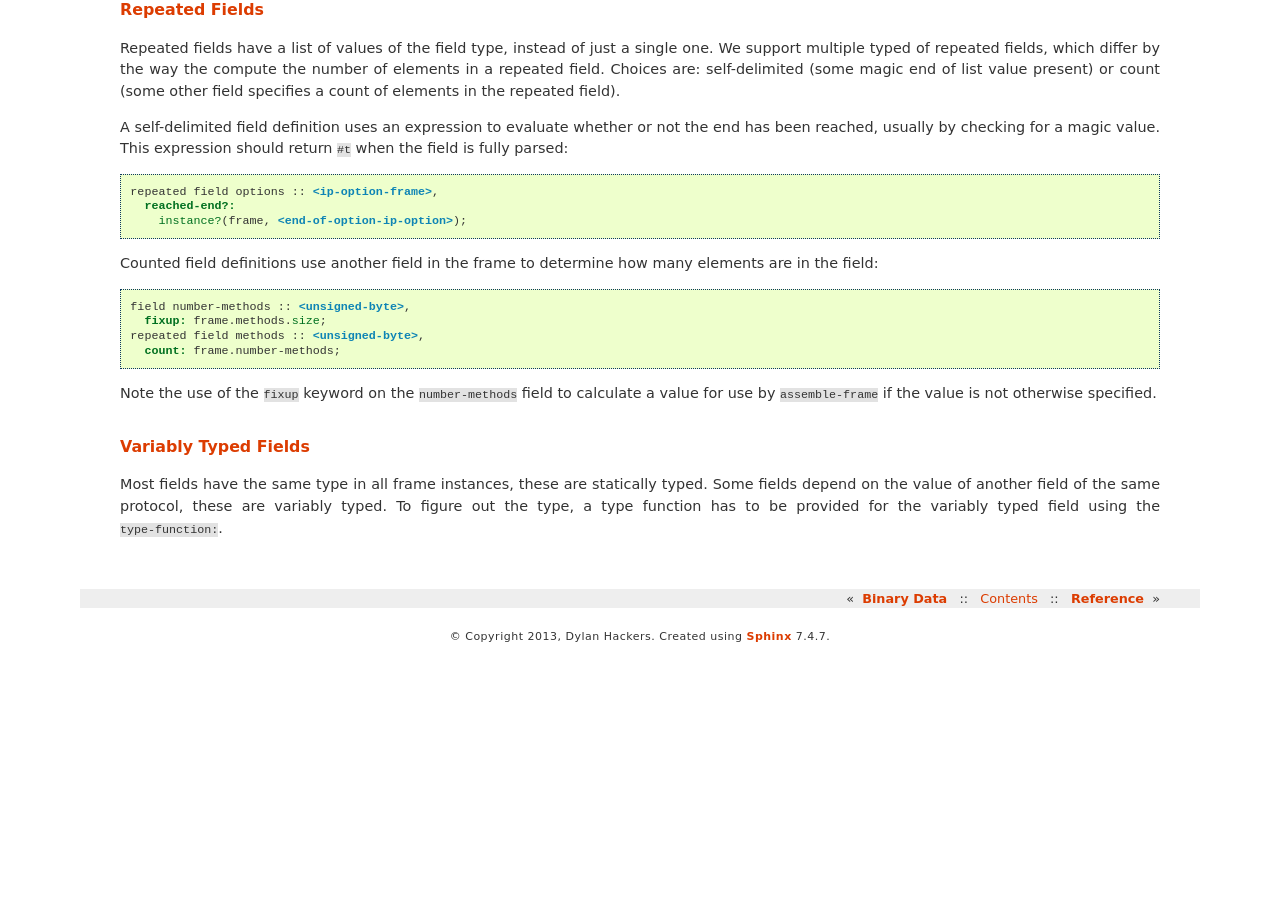
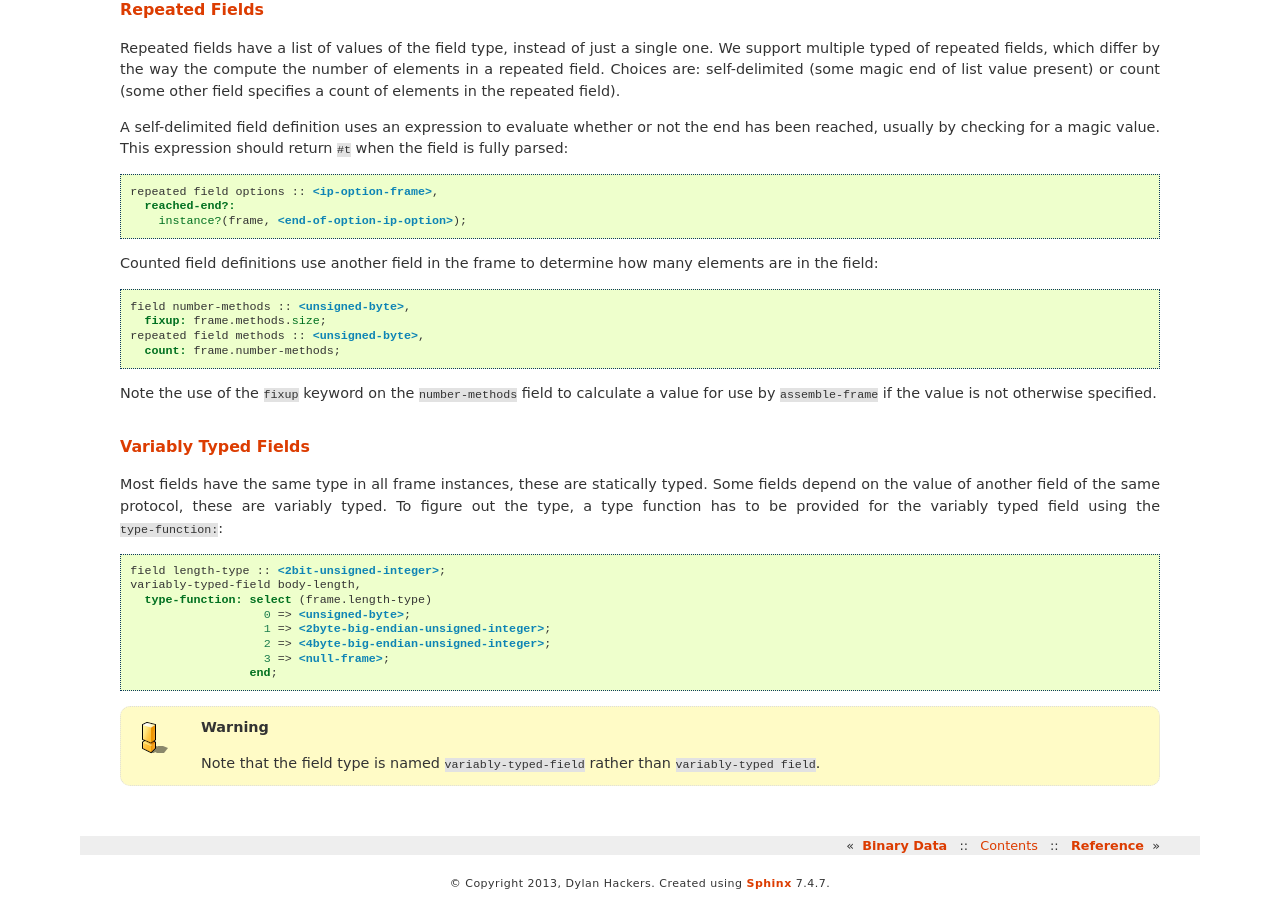
Before and after one commit to dylan-lang/binary-data, a Sphinx documentation site: the page built from documentation/source/usage.rst, in a window 1280 px wide and 900 px high, scrolled down 2923 px. Built offline with Sphinx 7.4.7, drawn with Linux system fonts in a browser that asks for light colours; cross-references to code outside the pages are shown as plain code; before the commit the page ends 3577 px from its top, so only the background shows below that.

Commit message:
Add example for variably-typed-field.

```diff
--- a/documentation/source/usage.rst
+++ b/documentation/source/usage.rst
@@ -196,4 +196,18 @@ Variably Typed Fields
 Most fields have the same type in all frame instances, these are statically
 typed. Some fields depend on the value of another field of the same protocol,
 these are variably typed. To figure out the type, a type function has to be
-provided for the variably typed field using the ``type-function:``.
+provided for the variably typed field using the ``type-function:``:
+
+.. code-block:: dylan
+
+    field length-type :: <2bit-unsigned-integer>;
+    variably-typed-field body-length,
+      type-function: select (frame.length-type)
+                       0 => <unsigned-byte>;
+                       1 => <2byte-big-endian-unsigned-integer>;
+                       2 => <4byte-big-endian-unsigned-integer>;
+                       3 => <null-frame>;
+                     end;
+
+.. warning:: Note that the field type is named ``variably-typed-field``
+   rather than ``variably-typed field``.
```
